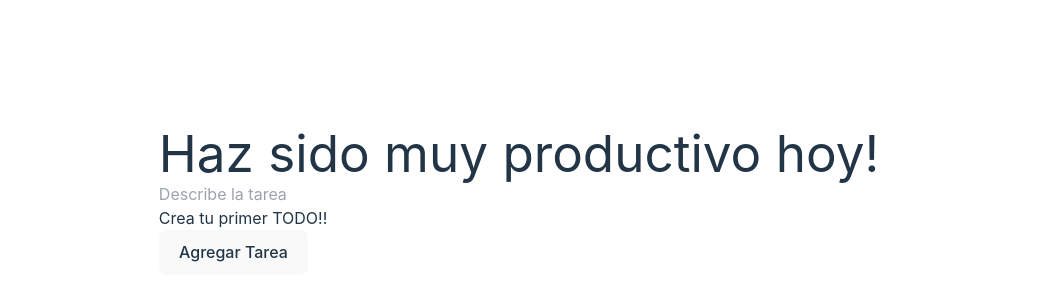
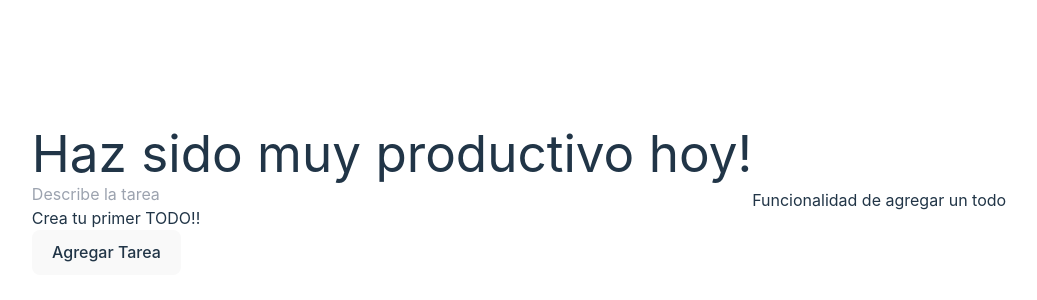
Before and after one commit to Rubenhdz20/ToDo, a React (Vite) app: page / in a window 1280 px wide. Shown: the part 200-500 px from the top of the page, without its empty margins (121-1158 px from the left). Built offline with nearby package versions, Linux system fonts and the light colour scheme.

Commit message:
Apply react portals to display content on top of the existing application content

```diff
--- a/index.html
+++ b/index.html
@@ -8,6 +8,7 @@
   </head>
   <body>
     <div id="root"></div>
+    <div id="modal"></div>
     <script type="module" src="/src/main.jsx"></script>
     <script type="module" src="https://unpkg.com/ionicons@7.1.0/dist/ionicons/ionicons.esm.js"></script>
     <script src="https://unpkg.com/ionicons@7.1.0/dist/ionicons/ionicons.js"></script>
--- /dev/null
+++ b/src/Modal/index.jsx
@@ -0,0 +1,13 @@
+import React from "react";
+import { createPortal } from 'react-dom'
+
+function Modal({children}) {
+    return createPortal(
+        <div>
+            {children}
+        </div>,
+        document.getElementById('modal')
+    )
+};
+
+export default Modal;
--- a/src/components/TodoContext/index.jsx
+++ b/src/components/TodoContext/index.jsx
@@ -14,6 +14,8 @@ function TodoProvider({children}) {
       // Destructuring assignment unpacks these properties into separate variables with more descriptive names (todos, saveTodos, loading, and error) for easier use within your code.
 
       const [searchValue, setSearchValue] = useState('');
+
+      const [openModal, setOpenModal] = useState(true);
 
       const completedTodos = todos.filter((todo) => !!todo.completed).length;
 
@@ -53,7 +55,9 @@ function TodoProvider({children}) {
             setSearchValue,
             searchedTodos,
             completeTodo,
-            deleteTodo
+            deleteTodo,
+            openModal,
+            setOpenModal,
         }}>
             {children}
         </TodoContext.Provider>
--- a/src/pages/AppUI.jsx
+++ b/src/pages/AppUI.jsx
@@ -7,6 +7,7 @@ import CreateTodoButton from "../components/CreateTodoButton/index";
 import TodosLoading from "../components/TodosLoading/index";
 import TodosError from "../components/TodosError/index";
 import EmptyTodos from "../components/EmptyTodos/index";
+import Modal from "../Modal";
 import {TodoContext} from "../components/TodoContext/index";
 
 function AppUI() {
@@ -16,6 +17,8 @@ function AppUI() {
       searchedTodos,
       completeTodo,
       deleteTodo,
+      openModal,
+      setOpenModal,
     } = React.useContext(TodoContext);
 
     return (
@@ -47,6 +50,12 @@ function AppUI() {
       </TodoList>
 
       <CreateTodoButton />
+
+      {openModal && (
+        <Modal>
+            Funcionalidad de agregar un todo
+        </Modal>
+      )}
     </>
   );
 }
```
Lines whose indentation alone changed are shown as unchanged.
